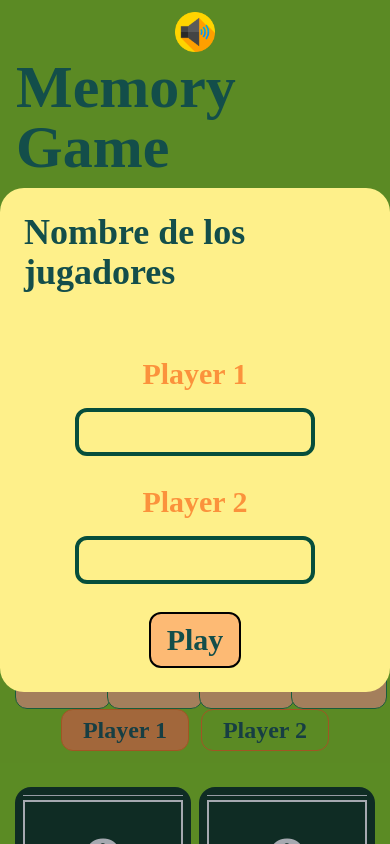
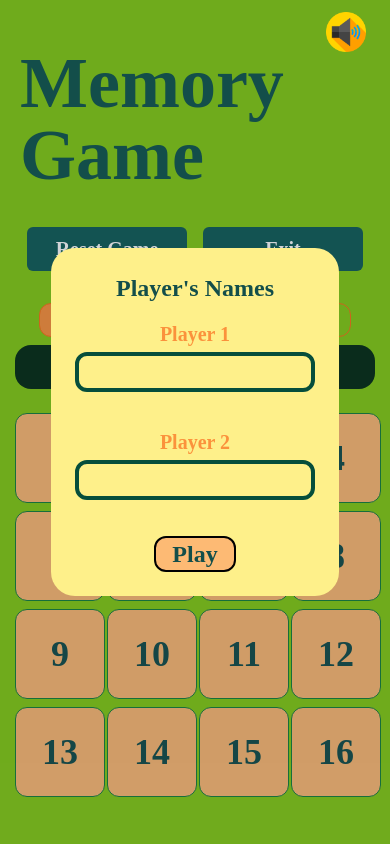
Before and after one commit to Davidvn95/Memory_Game, a React (Vite) app: page / in a window 390 px wide. Built offline with nearby package versions, Linux system fonts and the light colour scheme; no server answers; a web font is replaced by a local one.

Commit message:
Actualizando responsive

```diff
--- a/src/App.jsx
+++ b/src/App.jsx
@@ -50,8 +50,10 @@ function App() {
         for(const flipped of arrFlippeds) {
             flipped(false)
         }
+        setTimeout(() => {
+            setBoard(sortBoard());
+        }, 300)
         setArrFlippeds([])
-        setBoard(sortBoard());
         setTurn(players.PLAYER1);
         setPoints({ player1: 0, player2: 0 })
         setWinner(false)
@@ -76,26 +78,24 @@ function App() {
     },[points, playersNames])
 
     return (
-        <main className="bg-lime-500 w-screen h-screen lg:max-h-screen overflow-hidden overflow-y-auto lg:overflow-y-hidden text-teal-900 font-bold flex flex-col items-center justify-center gap-10 p-8">
-            {!playersNames.player1 && (
-                <Welcome setPlayersNames={setPlayersNames} />
-            )}
+        <main className="flex flex-col justify-center items-center p-5 bg-lime-500 w-screen h-screen text-teal-900 font-bold gap-12 lg:gap-10">
+            {!playersNames.player1 && <Welcome setPlayersNames={setPlayersNames} />}
             {/* <img
                 src={Logo}
                 alt=""
                 className="w-24 h-24 lg:w-32 lg:h-32 rounded-xl absolute top-16 right-5 z-10"
             /> */}
-            <h1 className="relative text-6xl mt-48 lg:m-0 -ml-4 lg:text-7xl z-30">Memory Game</h1>
+            <h1 className="relative text-7xl lg:text-7xl z-30">Memory Game</h1>
 
             <img
                 src={!isMuted ? volumenImage : muteImage}
-                className="w-10 h-10 lg:w-14 lg:h-14 absolute top-3 lg:top-8 lg:right-40 z-30 cursor-pointer"
+                className="w-10 h-10 lg:w-14 lg:h-14 absolute top-3 lg:top-8 right-6 lg:right-40 z-30 cursor-pointer"
                 onClick={toggleSound}
                 alt=""
             />
 
             {winner.status && <WinnerModal player={winner.player} resetGame={resetGame} />}
-            <div className="flex gap-4">
+            <div className="flex gap-4 -mt-3 lg:-mt-0">
                 <button
                     className="bg-teal-800 hover:bg-teal-900 text-white text-xl hover:text-orange-200 w-40 h-11 lg:w-48 lg:h-12 rounded-md"
                     onClick={resetGame}>
@@ -108,7 +108,7 @@ function App() {
                     Exit
                 </button>
             </div>
-            <section className="flex flex-col lg:flex-row items-center lg:gap-9">
+            <section className="flex flex-col-reverse lg:flex-row items-center -mt-4 lg:-mt-0 gap-6 lg:gap-9">
                 <Board
                     board={board}
                     turn={turn}
@@ -118,8 +118,8 @@ function App() {
                     arrFlippeds={arrFlippeds}
                     setArrFlippeds={setArrFlippeds}
                 />
-                <section className="flex gap-9 flex-col">
-                    <div className="flex justify-center gap-3">
+                <section className="flex gap-2 lg:gap-9 flex-col">
+                    <div className="flex justify-center gap-14">
                         <ButtonPlayers
                             player={players.PLAYER1}
                             isSelected={turn === players.PLAYER1}
@@ -136,7 +136,7 @@ function App() {
                 </section>
             </section>
         </main>
-    );
+    )
 }
 
 export default App;
--- a/src/components/Board.jsx
+++ b/src/components/Board.jsx
@@ -6,7 +6,7 @@ export function Board({ board, turn, setTurn, points, setPoints, arrFlippeds, se
     const [pair, setPair] = useState({})
 
     return (
-        <section className="grid grid-cols-4 gap-2 justify-center">
+        <section className="grid grid-cols-4 gap-2 justify-center items-center">
             {board.map((image, index) => {
                 return (
                     <Square
--- a/src/components/ButtonPlayers.jsx
+++ b/src/components/ButtonPlayers.jsx
@@ -1,6 +1,6 @@
 export function ButtonPlayers({ player, isSelected }) {
 
-    const className = `border border-orange-500 rounded-xl p-1 w-32 h-fit text-2xl text-center font-bold ${isSelected ? "bg-orange-400 shadow-outline" : ""}`
+    const className = `border border-orange-500 rounded-xl lg:p-1 w-32 h-fit text-2xl text-center font-bold ${isSelected ? "bg-orange-400 shadow-outline" : ""}`
 
     return (
         <div className={className}>
--- a/src/components/Points.jsx
+++ b/src/components/Points.jsx
@@ -3,12 +3,12 @@
 export function Points({ player, points }) {
 
     return (
-        <div className="w-44 h-48 border-1 rounded-2xl border-black bg-green-950 p-2 text-xl text-white text-center">
-            {player}
+        <div className="flex items-end lg:items-center justify-center gap-2 lg:gap-0 lg:flex-col w-44 lg:h-48 border-1 rounded-2xl border-black bg-green-950 p-1 lg:p-2 text-xl text-white text-center">
+            <span className="h-7">-{player} :</span>
             <hr />
-            <div className="flex flex-col border-2 border-white w-auto h-4/5 rounded-b-xl mt-1">
-                <span className="m-auto text-8xl">{points}</span>
+            <div className="flex lg:border-2 border-white lg:w-full lg:h-4/5 rounded-b-xl mt-1">
+                <span className="m-auto text-2xl lg:text-8xl">{points}</span>
             </div>
         </div>
-    );
+    )
 }
--- a/src/components/Square.jsx
+++ b/src/components/Square.jsx
@@ -37,7 +37,7 @@ export function Square({
     }, [playing, flipped])
 
     return (
-        <div className={`relative bg-orange-300 border-green-700 border w-24 h-24 flex justify-center items-center font-bold text-6xl text-teal-900 cursor-pointer rounded-xl overflow-hidden card ${
+        <div className={`relative bg-orange-300 border-green-700 border w-[90px] h-[90px] lg:w-24 lg:h-24 flex justify-center items-center font-bold text-6xl text-teal-900 cursor-pointer rounded-xl overflow-hidden card ${
                 flipped ? 'flipped' : ''
             }`}>
             <div className="card-inner h-full w-full">
--- a/src/components/Welcome.jsx
+++ b/src/components/Welcome.jsx
@@ -23,15 +23,17 @@ export function Welcome({ setPlayersNames }) {
         },
     });
     return (
-        <div className="absolute w-screen h-screen bg-slate-800/40 grid place-items-center z-30">
-            <div className="flex flex-col justify-center items-center bg-yellow-200 p-6 rounded-3xl -mb-9">
-                <span className="text-4xl">Nombre de los jugadores</span>
+        <div className="absolute top-0 w-screen h-screen bg-slate-800/20 grid place-items-center z-30">
+            <div className="flex flex-col justify-center items-center bg-yellow-200 p-6 rounded-3xl lg:-mb-9">
+                <span className="text-2xl lg:text-4xl">{"Player's Names"}</span>
                 <form
                     action=""
-                    className="flex flex-col gap-7 lg:gap-12 mt-16"
+                    className="flex flex-col gap-9 lg:gap-12 mt-4 lg:mt-16"
                     onSubmit={formik.handleSubmit}>
-                    <div className="flex flex-col gap-4 m-auto relative items-center lg:flex-row">
-                        <label htmlFor="player1" className="text-3xl text-orange-400">
+                    <div className="flex flex-col gap-1 lg:gap-4 m-auto relative items-center lg:flex-row">
+                        <label
+                            htmlFor="player1"
+                            className="text-xl lg:text-3xl text-orange-400">
                             Player 1
                         </label>
                         <input
@@ -40,16 +42,18 @@ export function Welcome({ setPlayersNames }) {
                             type="text"
                             onChange={formik.handleChange}
                             value={formik.values.player1}
-                            className="w-60 h-12 lg:w-96 lg:h-14 rounded-xl bg-yellow-200 text-2xl p-4 border-4 border-emerald-900"
+                            className="w-60 h-10 lg:w-96 lg:h-14 rounded-xl bg-yellow-200 text-lg lg:text-2xl p-4 border-4 border-emerald-900"
                         />
-                        <span className="text-orange-500 text-lg absolute -bottom-8 right-44">
+                        <span className="text-orange-500 text-sm lg:text-lg absolute -bottom-6 lg:-bottom-8 lg:right-44">
                             {formik.errors.player1 && formik.touched.player1
                                 ? formik.errors.player1
-                                : ""}
+                                : ''}
                         </span>
                     </div>
-                    <div className="flex flex-col gap-4 m-auto relative items-center lg:flex-row">
-                        <label htmlFor="player2" className="text-3xl text-orange-400">
+                    <div className="flex flex-col gap-1 lg:gap-4 m-auto relative items-center lg:flex-row">
+                        <label
+                            htmlFor="player2"
+                            className="text-xl lg:text-3xl text-orange-400">
                             Player 2
                         </label>
                         <input
@@ -58,21 +62,21 @@ export function Welcome({ setPlayersNames }) {
                             type="text"
                             onChange={formik.handleChange}
                             value={formik.values.player2}
-                            className="w-60 h-12 lg:w-96 lg:h-14 rounded-xl bg-yellow-200 text-2xl p-4 border-4 border-emerald-900"
+                            className="w-60 h-10 lg:w-96 lg:h-14 rounded-xl bg-yellow-200 text-lg lg:text-2xl p-4 border-4 border-emerald-900"
                         />
-                        <span className="text-orange-500 text-lg absolute -bottom-8 right-44">
+                        <span className="text-orange-500 text-sm lg:text-lg absolute -bottom-6 lg:-bottom-8 lg:right-44">
                             {formik.errors.player2 && formik.touched.player2
                                 ? formik.errors.player2
-                                : ""}
+                                : ''}
                         </span>
                     </div>
                     <button
-                        className="border-2 bg-orange-300 border-black rounded-xl p-2 px-4 text-3xl w-fit m-auto"
+                        className="border-2 bg-orange-300 border-black rounded-xl lg:p-2 px-4 text-2xl lg:text-3xl w-fit m-auto"
                         type="submit">
                         Play
                     </button>
                 </form>
             </div>
         </div>
-    );
+    )
 }
--- a/src/components/WinnerModal.jsx
+++ b/src/components/WinnerModal.jsx
@@ -6,7 +6,7 @@ export function WinnerModal({ player, resetGame }) {
         player !== "Draw" ? finalConfetti() : frameSnow()
      },[player])
     return (
-        <div className="w-full h-full grid place-items-center absolute z-30 bg-slate-800 bg-opacity-10 shadow-2xl">
+        <div className="w-full h-full grid place-items-center absolute top-0 z-30 bg-slate-800 bg-opacity-10 shadow-2xl">
             <div className="bg-emerald-600 w-96 h-96 rounded-lg flex flex-col justify-around items-center p-4">
                 <span className="text-white text-2xl">Congratulations:</span>
                 <span className="text-white text-5xl">{player!== "Draw" ? player : "It's a draw"}</span>
--- a/src/index.css
+++ b/src/index.css
@@ -6,64 +6,16 @@
 
 
 :root {
-  overflow: hidden;
+  overflow: auto;
   padding: auto;
   font-family: 'DynaPuff', cursive;
   background-color: rgb(132, 204, 22);
   max-width: 100vw;
   max-height: 100vh;
 }
-/*
-a {
-  font-weight: 500;
-  color: #646cff;
-  text-decoration: inherit;
-}
-a:hover {
-  color: #535bf2;
-}
 
-body {
-  margin: 0;
-  display: flex;
-  place-items: center;
-  min-width: 320px;
-  min-height: 100vh;
-}
-
-h1 {
-  font-size: 3.2em;
-  line-height: 1.1;
-}
-
-button {
-  border-radius: 8px;
-  border: 1px solid transparent;
-  padding: 0.6em 1.2em;
-  font-size: 1em;
-  font-weight: 500;
-  font-family: inherit;
-  background-color: #1a1a1a;
-  cursor: pointer;
-  transition: border-color 0.25s;
-}
-button:hover {
-  border-color: #646cff;
-}
-button:focus,
-button:focus-visible {
-  outline: 4px auto -webkit-focus-ring-color;
-}
-
-@media (prefers-color-scheme: light) {
-  :root {
-    color: #213547;
-    background-color: #ffffff;
-  }
-  a:hover {
-    color: #747bff;
-  }
-  button {
-    background-color: #f9f9f9;
+/* @media screen and (min-width: 350px) {
+  :root{
+    overflow: scroll;
   }
 } */
--- a/src/logic/logicGame.js
+++ b/src/logic/logicGame.js
@@ -26,7 +26,6 @@ export function checkGame(
 ) {
     if (!pair.image) {
         setPair({image, setFlipped})
-        console.log(typeof image)
         return
     } else if (pair.image === image) {
         setPair({})
```
